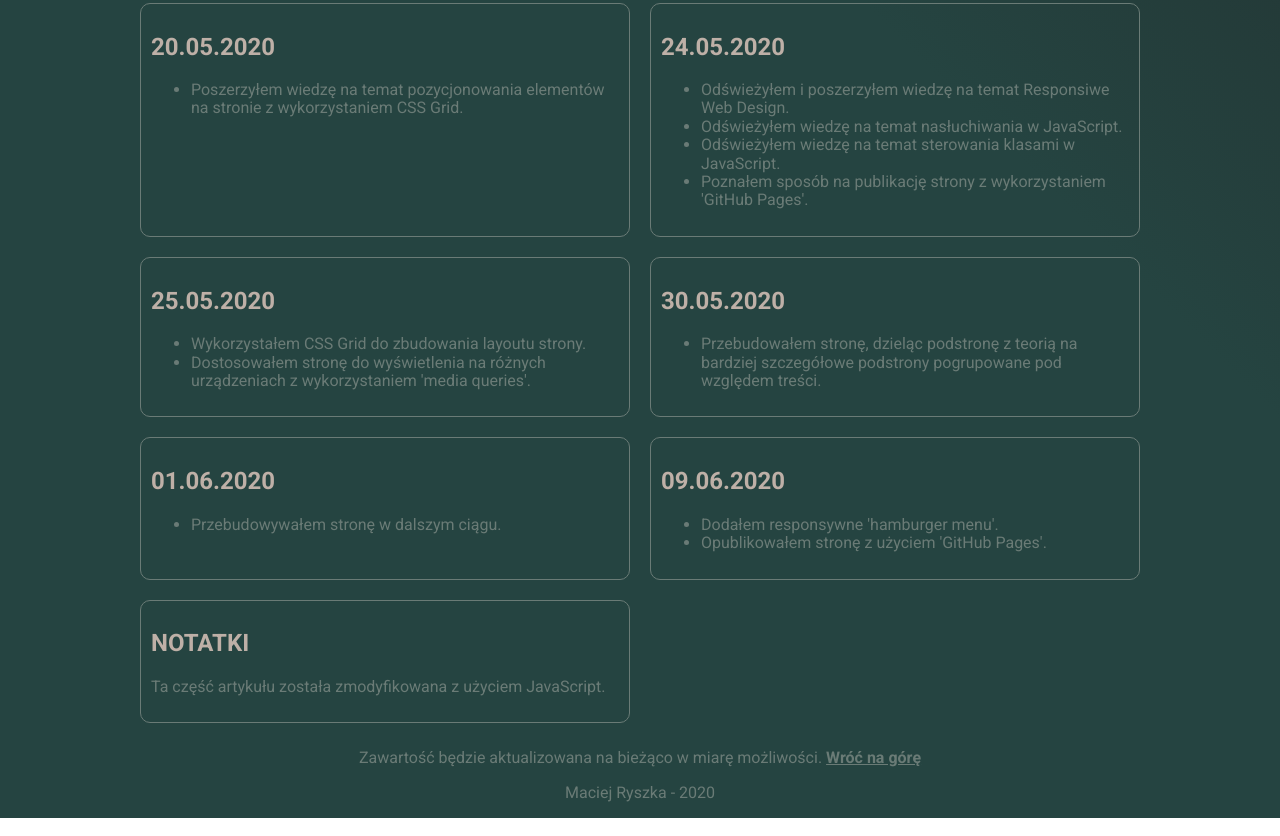
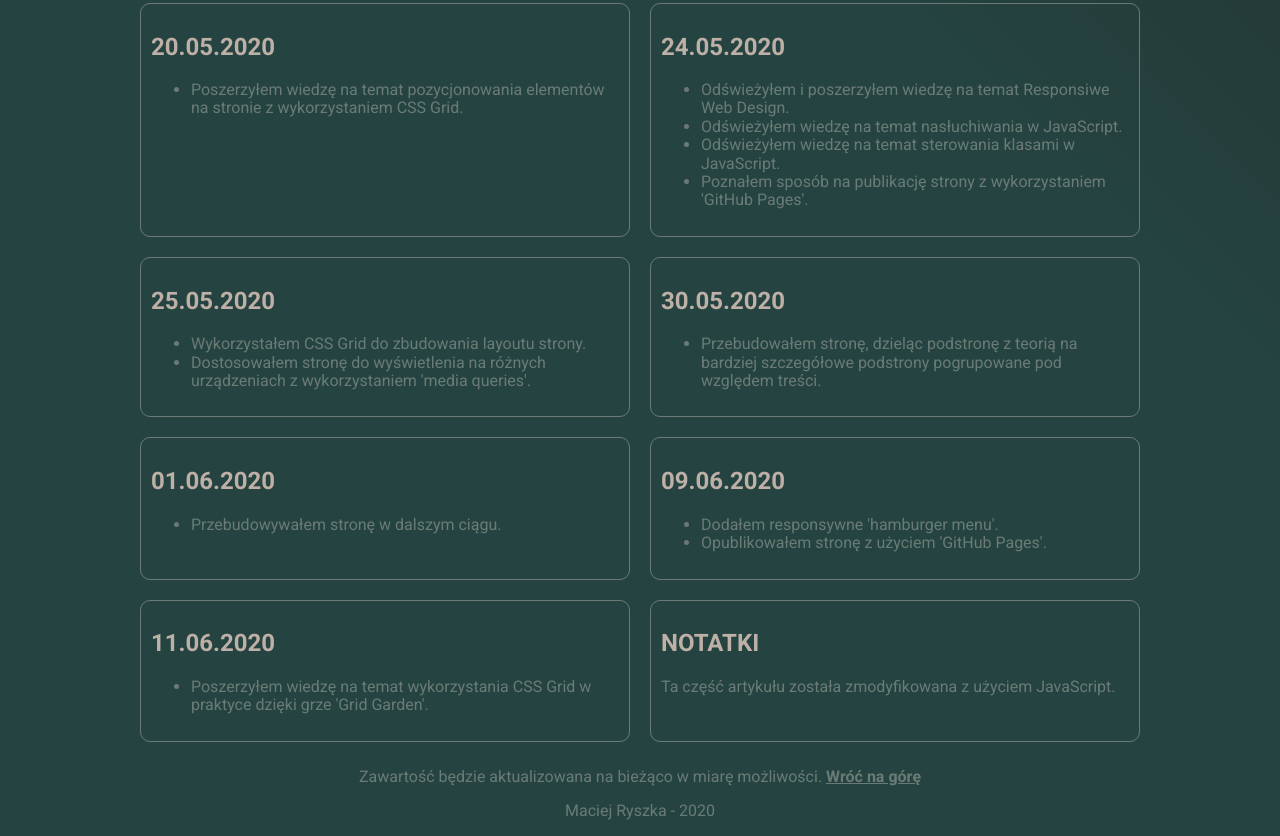
Before and after one commit to maciejryszka/homepage, a plain HTML site: page dziennik.html in a window 1280 px wide. Shown: the part 2835-3671 px from the top of the page. Drawn offline with Linux system fonts and the light colour scheme.

Commit message:
add new article

```diff
--- a/dziennik.html
+++ b/dziennik.html
@@ -405,6 +405,15 @@
             </ul>
           </article>
           <article class="article">
+            <h2 class="article__heading">11.06.2020</h2>
+            <ul class="article__list">
+              <li class="article__list-item">
+                Poszerzyłem wiedzę na temat wykorzystania CSS Grid w praktyce
+                dzięki grze 'Grid Garden'.
+              </li>
+            </ul>
+          </article>
+          <article class="article">
             <h2 class="article__heading">notatki</h2>
             <p class="article__text article__text--js"></p>
           </article>
```
